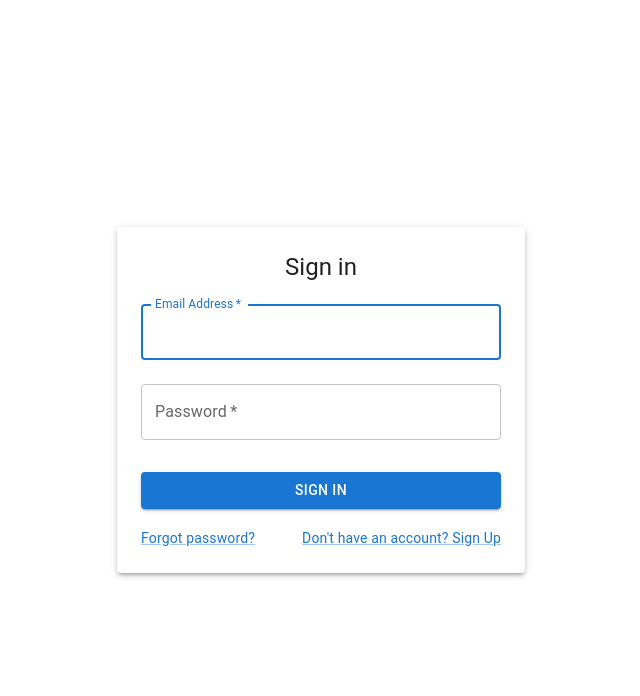
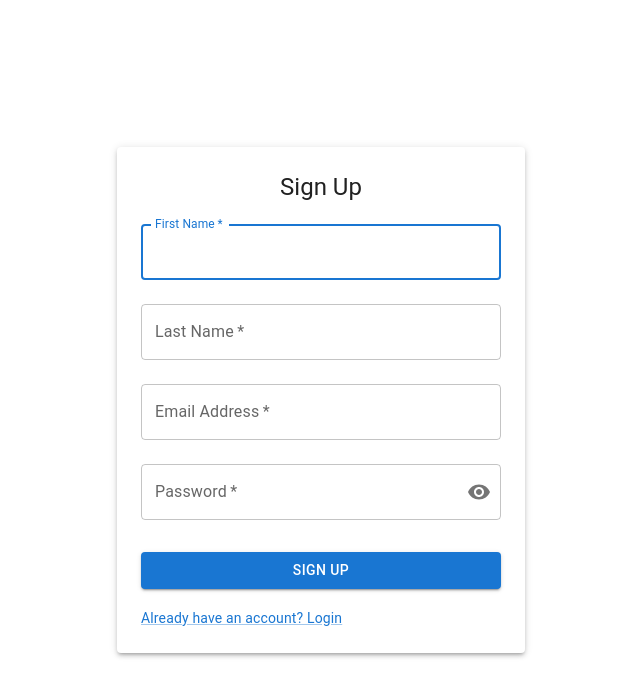
Before and after one commit to lejlamuratovic/Fitness-Tracker, a React (Vite) app in the folder fitness-tracker-frontend/: page / in a window 1280 px wide. Shown: the top 696 px of the page, without its empty margins (319-959 px from the left). Built offline with nearby package versions, Linux system fonts and the light colour scheme.

Commit message:
register form added

```diff
--- a/fitness-tracker-frontend/src/App.tsx
+++ b/fitness-tracker-frontend/src/App.tsx
@@ -2,6 +2,8 @@ import './App.css'
 import ExerciseList from './components/ExerciseList'
 import LoginForm from './components/LoginForm'
 import RoutineList from './components/RoutineList'
+import SignUpForm from './components/SignUpForm'
+import RegisterForm from './components/SignUpForm/SignUpForm'
 import UserInfo from './components/UserInfo'
 import WorkoutList from './components/WorkoutList'
 import WorkoutWeightGraph from './components/WorkoutWeightGraph'
@@ -15,7 +17,8 @@ function App() {
       {/* <UserInfo user={user}/> */}
       {/* <WorkoutList workoutLogsList={workoutLogsList} /> */}
       {/* <RoutineList /> */}
-      <LoginForm />
+      {/* <LoginForm /> */}
+      <RegisterForm />
     </>
   )
 }
--- a/fitness-tracker-frontend/src/components/LoginForm/LoginForm.tsx
+++ b/fitness-tracker-frontend/src/components/LoginForm/LoginForm.tsx
@@ -55,7 +55,7 @@ const LoginForm = () => {
                         </Grid>
                         <Grid item>
                             <Link href="#" variant="body2">
-                                Don't have an account? Sign Up
+                                Don't have an account? Register
                             </Link>
                         </Grid>
                     </Grid>
--- /dev/null
+++ b/fitness-tracker-frontend/src/components/SignUpForm/SignUpForm.tsx
@@ -0,0 +1,108 @@
+import React, { useState } from 'react';
+import TextField from '@mui/material/TextField';
+import Button from '@mui/material/Button';
+import Box from '@mui/material/Box';
+import Typography from '@mui/material/Typography';
+import Link from '@mui/material/Link';
+import { Grid, Paper, IconButton, InputAdornment } from '@mui/material';
+import Visibility from '@mui/icons-material/Visibility';
+import VisibilityOff from '@mui/icons-material/VisibilityOff';
+
+const RegisterForm = () => {
+    const [showPassword, setShowPassword] = useState(false);
+
+    const handleClickShowPassword = () => {
+        setShowPassword(!showPassword);
+    };
+
+    const handleMouseDownPassword = (event) => {
+        event.preventDefault();
+    };
+
+    return (
+        <Paper elevation={3} sx={{ maxWidth: "360px", padding: 3, mx: "auto" }}>
+            <Box
+                sx={{
+                    display: 'flex',
+                    flexDirection: 'column',
+                    alignItems: 'center',
+                }}
+            >
+                <Typography variant="h5">
+                    Sign Up
+                </Typography>
+                <Box component="form" sx={{ mt: "5px", width: '100%' }}>
+                    <TextField
+                        margin="normal"
+                        required
+                        fullWidth
+                        id="firstName"
+                        label="First Name"
+                        name="firstName"
+                        autoComplete="given-name"
+                        autoFocus
+                    />
+                    <TextField
+                        margin="normal"
+                        required
+                        fullWidth
+                        id="lastName"
+                        label="Last Name"
+                        name="lastName"
+                        autoComplete="family-name"
+                    />
+                    <TextField
+                        margin="normal"
+                        required
+                        fullWidth
+                        id="email"
+                        label="Email Address"
+                        name="email"
+                        autoComplete="email"
+                    />
+                    <TextField
+                        margin="normal"
+                        required
+                        fullWidth
+                        id="password"
+                        label="Password"
+                        name="password"
+                        type={showPassword ? "text" : "password"}
+                        autoComplete="new-password"
+                        InputProps={{
+                            endAdornment: (
+                                <InputAdornment position="end">
+                                    <IconButton
+                                        aria-label="toggle password visibility"
+                                        onClick={handleClickShowPassword}
+                                        onMouseDown={handleMouseDownPassword}
+                                        edge="end"
+                                    >
+                                        {showPassword ? <VisibilityOff /> : <Visibility />}
+                                    </IconButton>
+                                </InputAdornment>
+                            ),
+                        }}
+                    />
+                    <Button
+                        type="submit"
+                        fullWidth
+                        variant="contained"
+                        sx={{ mt: 3, mb: 2 }}
+                    >
+                        Sign Up
+                    </Button>
+                    <Grid container justifyContent="space-between">
+                        <Grid item>
+                            <Link href="#" variant="body2">
+                                Already have an account? Login
+                            </Link>
+                        </Grid>
+                    </Grid>
+                </Box>
+            </Box>
+        </Paper>
+    );
+}
+
+export default RegisterForm;
--- /dev/null
+++ b/fitness-tracker-frontend/src/components/SignUpForm/index.ts
@@ -0,0 +1 @@
+export { default } from './SignUpForm'
```
